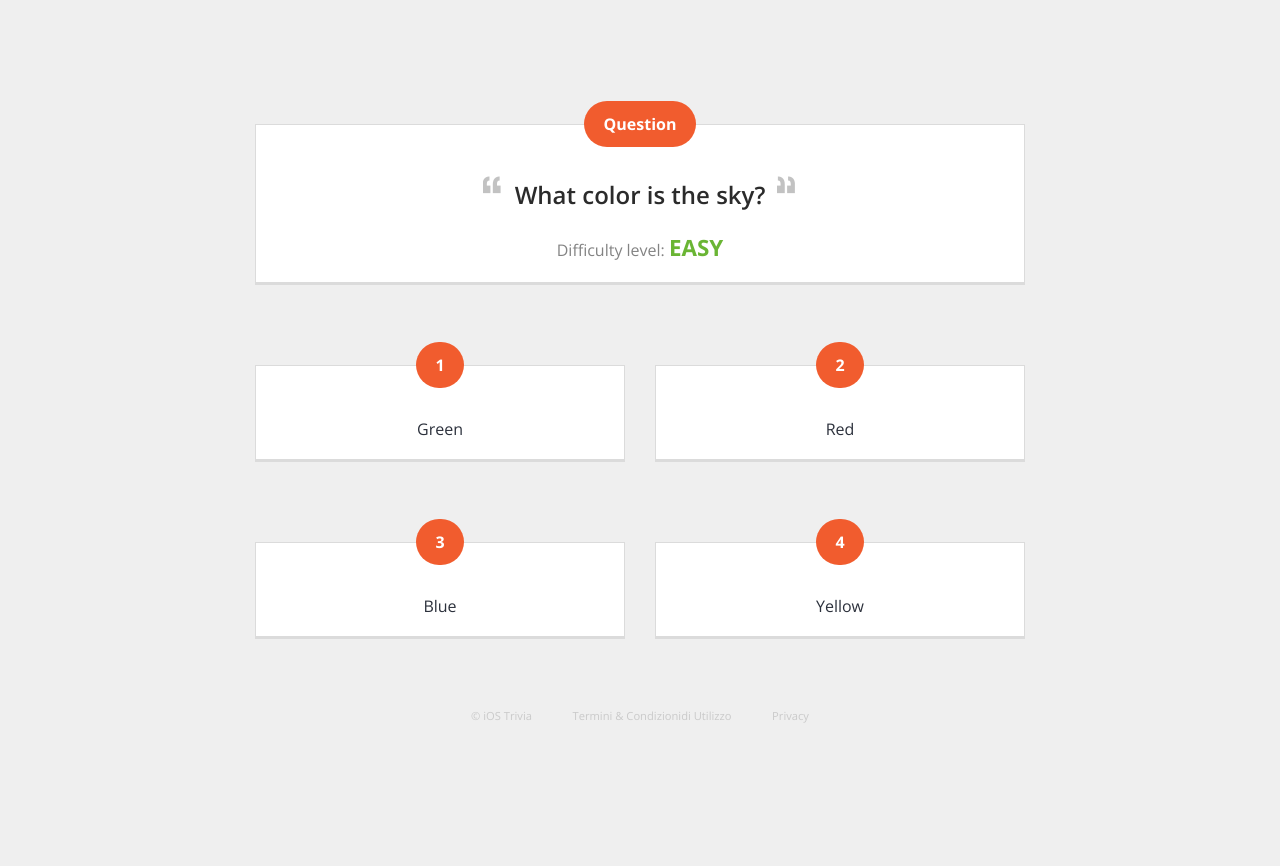
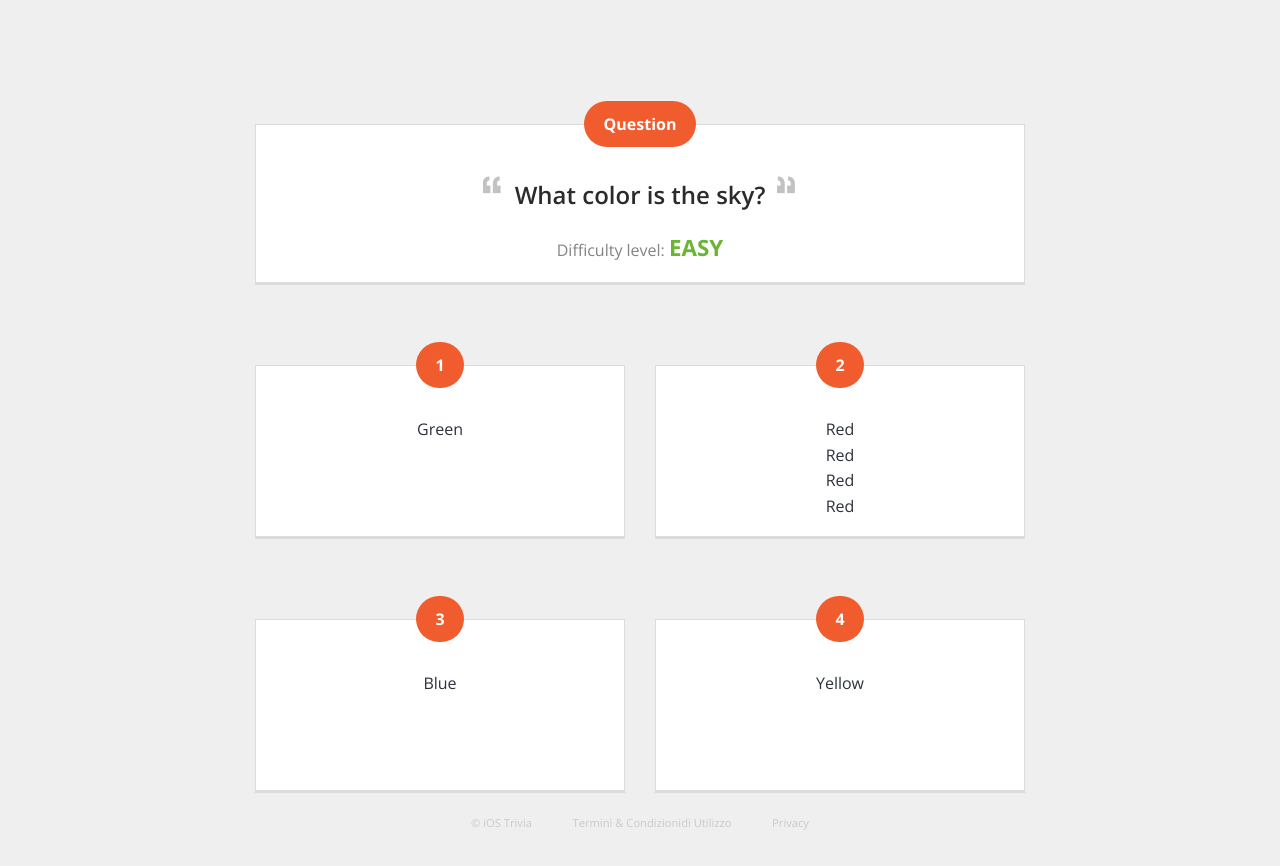
Before and after one commit to Brian-Webb/iOS-Trivia-Weekly, a website: page question.html in a window 1280 px wide. Shown: the part 66-932 px from the top of the page. Before the commit the page ends 835 px from the top, so only its background shows below. Drawn offline with nearby package versions, Linux system fonts and the light colour scheme.

Commit message:
adding equalizer to question page

```diff
--- a/question.html
+++ b/question.html
@@ -38,12 +38,12 @@
 			<!-- /question -->
 
 			<!-- question -->
-			<div class="row">
+			<div class="row" data-equalizer>
 				<div class="small-12 medium-10 large-8 medium-centered large-centered columns">
 					<div class="row">
 						<!-- answer -->
 						<div class="small-12 medium-6 columns">
-							<a class="callout answer">
+							<a class="callout answer" data-equalizer-watch>
 								<span class="overlap-section">1</span>
 								<p class="awnswer--text">Green</p>
 							</a>
@@ -52,9 +52,9 @@
 
 						<!-- answer -->
 						<div class="small-12 medium-6 columns">
-							<a class="callout answer">
+							<a class="callout answer" data-equalizer-watch>
 								<span class="overlap-section">2</span>
-								<p class="awnswer--text">Red</p>
+								<p class="awnswer--text">Red<br>Red<br>Red<br>Red</p>
 							</a>
 						</div>
 						<!-- /answer -->
@@ -62,7 +62,7 @@
 					<div class="row">
 						<!-- answer -->
 						<div class="small-12 medium-6 columns">
-							<a class="callout answer">
+							<a class="callout answer" data-equalizer-watch>
 								<span class="overlap-section">3</span>
 								<p class="awnswer--text">Blue</p>
 							</a>
@@ -71,7 +71,7 @@
 
 						<!-- answer -->
 						<div class="small-12 medium-6 columns">
-							<a class="callout answer">
+							<a class="callout answer" data-equalizer-watch>
 								<span class="overlap-section">4</span>
 								<p class="awnswer--text">Yellow</p>
 							</a>
@@ -102,7 +102,7 @@
 
     <script src="/bower_components/jquery/dist/jquery.js"></script>
     <script src="/bower_components/what-input/what-input.js"></script>
-    <script src="/bower_components/foundation-sites/dist/foundation.js"></script>
+    <script src="/bower_components/foundation-sites/dist/foundation.min.js"></script>
     <script src="/js/app.js"></script>
   </body>
 </html>
```
